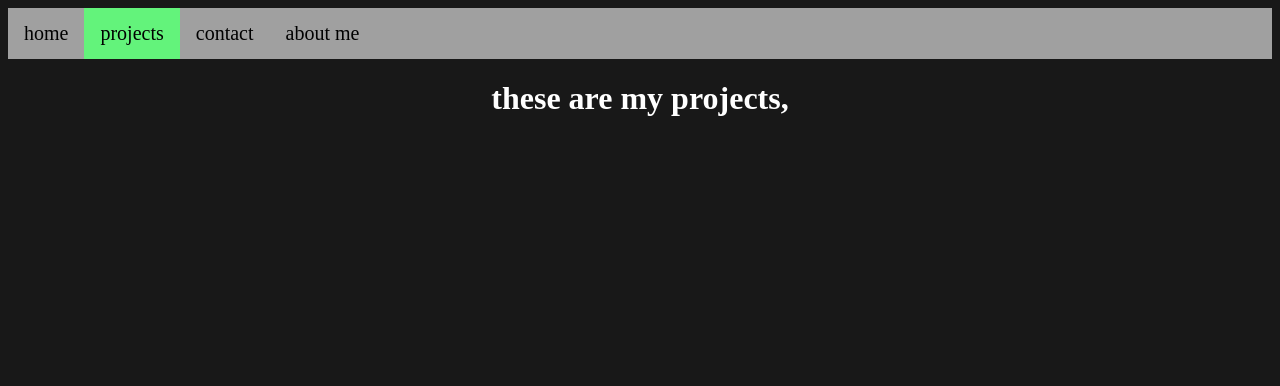
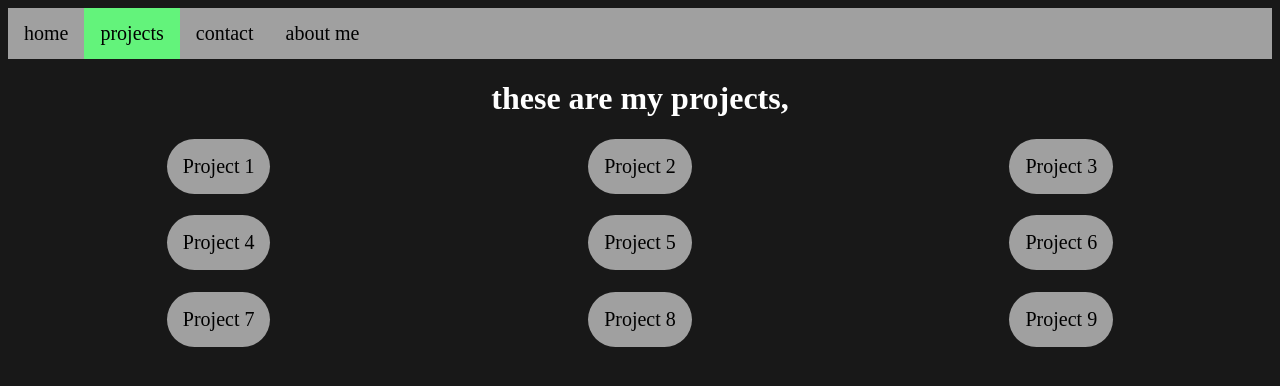
Before and after one commit to brettannelin/brettannelin.github.io, a plain HTML site: page projects.html in a window 1280 px wide. Drawn offline with Linux system fonts and the light colour scheme.

Commit message:
fixed project styles

```diff
--- a/projects.html
+++ b/projects.html
@@ -15,4 +15,22 @@
 
     <h1>these are my projects,</h1>
 
+    <div class="projects">
+        <a href="">Project 1</a>
+        <a href="">Project 2</a>
+        <a href="">Project 3</a>
+    </div>
+    <h1> </h1>
+    <div class="projects">
+        <a href="">Project 4</a>
+        <a href="">Project 5</a>
+        <a href="">Project 6</a>
+    </div>
+    <h1> </h1>
+    <div class="projects">
+        <a href="">Project 7</a>
+        <a href="">Project 8</a>
+        <a href="">Project 9</a>
+    </div>
+
 </body>
--- a/styles.css
+++ b/styles.css
@@ -13,6 +13,8 @@
 .topnav {
     background-color: var(--forthColor);
     overflow: hidden;
+    width: auto;
+    /*border-radius: 3rem;*/ /* rounded border*/
 }
 
 .topnav a {
@@ -35,6 +37,36 @@
     color: black;
 }
 
+ /*Projects */
+
+.projects {
+    /*background-color: var(--forthColor); */
+    display: flex;
+    flex-flow: row wrap;
+    justify-content: space-around;
+    width: 100%;
+}
+
+.projects a {
+    color: black;
+    text-align: center;
+    background-color: var(--forthColor);
+    border-radius: 3rem; /* rounded border*/
+    font-size: 1.25rem;
+    text-decoration: none;
+    padding: 1rem;
+}
+
+.projects a:hover {
+    background-color: black;
+    color: rgb(122, 252, 144);
+}
+
+.projects a.active {
+    background-color: rgb(99, 243, 123);
+    color: black;
+}
+
 h1 {
     color: white;
     text-align: center;
```
Also changed, not shown: index.html (+2 -1 lines).
